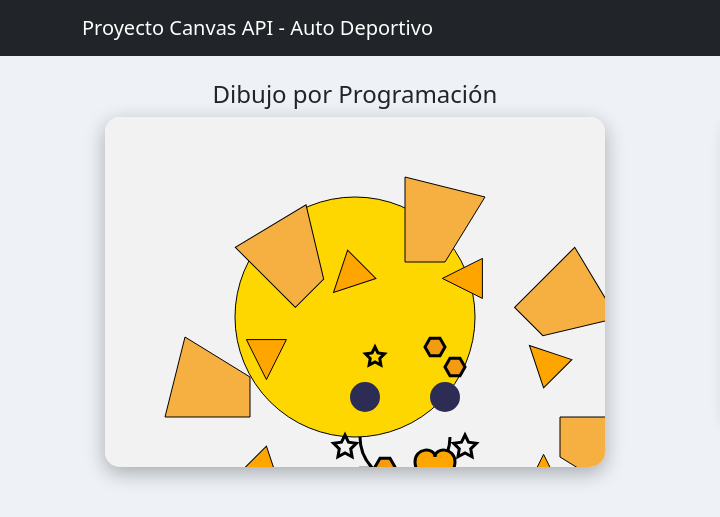
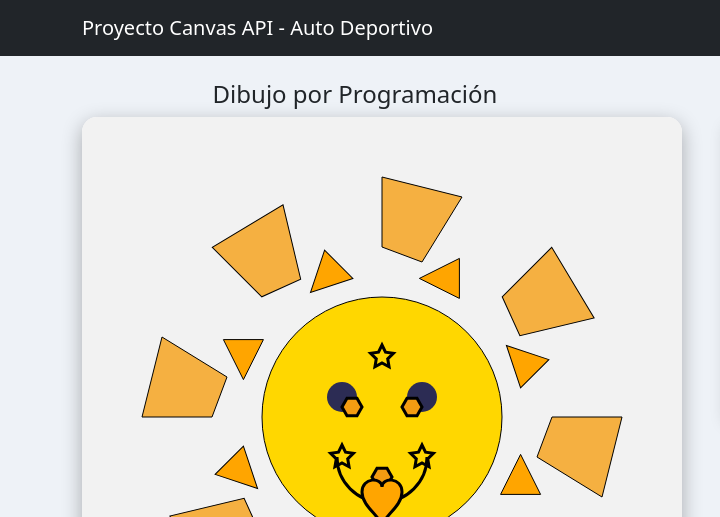
Before and after one commit to ModceMtz/canvas-proyecto, a plain HTML site: page index.html in a window 1280 px wide. Shown: the top 517 px of the page, 0-720 px from the left. Drawn offline with nearby package versions, Linux system fonts and the light colour scheme; grey boxes are pictures that could not be loaded.

Commit message:
Ajuste de marco

```diff
--- a/assets/js/main.js
+++ b/assets/js/main.js
@@ -1,32 +1,32 @@
 /* =====================================================
    PROYECTO CANVAS API
-   Figura: Sol decorativo
+   Figura: Sol decorativo (VERSIÓN CENTRADA)
    Autor: Agustin
-   Figuras utilizadas:
-   - Circulos
-   - Trapecios
-   - Triangulos
-   - Estrellas
-   - Hexagonos
-   - Arcos
 =====================================================*/
 
 const canvas = document.getElementById("canvas");
 const ctx = canvas.getContext("2d");
 
 /* =====================
+   CENTRO DEL SOL
+=====================*/
+const cx = canvas.width / 2;
+const cy = canvas.height / 2;
+
+
+/* =====================
    FONDO
 =====================*/
-ctx.fillStyle="#f2f2f2";
-ctx.fillRect(0,0,600,600);
+ctx.fillStyle = "#f2f2f2";
+ctx.fillRect(0, 0, canvas.width, canvas.height);
 
 
 /* =====================
    SOL PRINCIPAL
 =====================*/
 ctx.beginPath();
-ctx.arc(250,200,120,0,Math.PI*2);
-ctx.fillStyle="gold";
+ctx.arc(cx, cy, 120, 0, Math.PI * 2);
+ctx.fillStyle = "gold";
 ctx.fill();
 ctx.stroke();
 
@@ -34,30 +34,30 @@ ctx.stroke();
 /* =====================
    RAYOS TRAPECIOS
 =====================*/
-function trapecio(x,y,rot){
+function trapecio(x, y, rot) {
     ctx.save();
-    ctx.translate(x,y);
+    ctx.translate(x, y);
     ctx.rotate(rot);
 
     ctx.beginPath();
-    ctx.moveTo(-25,0);
-    ctx.lineTo(60,0);
-    ctx.lineTo(40,80);
-    ctx.lineTo(-25,40);
+    ctx.moveTo(-10, 0);
+    ctx.lineTo(60, 0);
+    ctx.lineTo(40, 80);
+    ctx.lineTo(-25, 40);
     ctx.closePath();
 
-    ctx.fillStyle="#f5b041";
+    ctx.fillStyle = "#f5b041";
     ctx.fill();
     ctx.stroke();
 
     ctx.restore();
 }
 
-for(let i=0;i<8;i++){
+for (let i = 0; i < 8; i++) {
     trapecio(
-        300 + Math.cos(i*Math.PI/4)*180,
-        300 + Math.sin(i*Math.PI/4)*180,
-        i*Math.PI/4
+        cx + Math.cos(i * Math.PI / 4) * 180,
+        cy + Math.sin(i * Math.PI / 4) * 180,
+        i * Math.PI / 4
     );
 }
 
@@ -65,29 +65,29 @@ for(let i=0;i<8;i++){
 /* =====================
    TRIANGULOS
 =====================*/
-function triangulo(x,y,rot){
+function triangulo(x, y, rot) {
     ctx.save();
-    ctx.translate(x,y);
+    ctx.translate(x, y);
     ctx.rotate(rot);
 
     ctx.beginPath();
-    ctx.moveTo(0,-20);
-    ctx.lineTo(20,20);
-    ctx.lineTo(-20,20);
+    ctx.moveTo(0, -20);
+    ctx.lineTo(20, 20);
+    ctx.lineTo(-20, 20);
     ctx.closePath();
 
-    ctx.fillStyle="orange";
+    ctx.fillStyle = "orange";
     ctx.fill();
     ctx.stroke();
 
     ctx.restore();
 }
 
-for(let i=0;i<8;i++){
+for (let i = 0; i < 8; i++) {
     triangulo(
-        300 + Math.cos(i*Math.PI/4 + Math.PI/8)*150,
-        300 + Math.sin(i*Math.PI/4 + Math.PI/8)*150,
-        i*Math.PI/4
+        cx + Math.cos(i * Math.PI / 4 + Math.PI / 8) * 150,
+        cy + Math.sin(i * Math.PI / 4 + Math.PI / 8) * 150,
+        i * Math.PI / 4
     );
 }
 
@@ -96,85 +96,85 @@ for(let i=0;i<8;i++){
    OJOS
 =====================*/
 ctx.beginPath();
-ctx.arc(260,280,15,0,Math.PI*2);
-ctx.fillStyle="#2c2c54";
+ctx.arc(cx - 40, cy - 20, 15, 0, Math.PI * 2);
+ctx.fillStyle = "#2c2c54";
 ctx.fill();
 
 ctx.beginPath();
-ctx.arc(340,280,15,0,Math.PI*2);
+ctx.arc(cx + 40, cy - 20, 15, 0, Math.PI * 2);
 ctx.fill();
 
 
 /* =====================
-   SONRISA (ARCO)
+   SONRISA
 =====================*/
 ctx.beginPath();
-ctx.arc(300,320,45,0,Math.PI);
-ctx.strokeStyle="black";
-ctx.lineWidth=3;
+ctx.arc(cx, cy + 40, 45, 0, Math.PI);
+ctx.lineWidth = 3;
 ctx.stroke();
 
 
 /* =====================
-   ESTRELLA
+   ESTRELLAS (CENTRADAS)
 =====================*/
-function estrella(cx,cy,r){
+function estrella(x, y, r) {
     ctx.beginPath();
-    for(let i=0;i<5;i++){
-        let ang=i*2*Math.PI/5-Math.PI/2;
+    for (let i = 0; i < 5; i++) {
+        let ang = i * 2 * Math.PI / 5 - Math.PI / 2;
         ctx.lineTo(
-            cx+Math.cos(ang)*r,
-            cy+Math.sin(ang)*r
+            x + Math.cos(ang) * r,
+            y + Math.sin(ang) * r
         );
-        ang+=Math.PI/5;
+
+        ang += Math.PI / 5;
         ctx.lineTo(
-            cx+Math.cos(ang)*(r/2),
-            cy+Math.sin(ang)*(r/2)
+            x + Math.cos(ang) * (r / 2),
+            y + Math.sin(ang) * (r / 2)
         );
     }
     ctx.closePath();
     ctx.stroke();
 }
 
-estrella(240,330,12);
-estrella(360,330,12);
-estrella(270,240,10);
-estrella(330,360,10);
+estrella(cx, cy - 60, 12);        // Superior
+estrella(cx - 40, cy + 40, 12);   // Inferior izquierda
+estrella(cx + 40, cy + 40, 12);   // Inferior derecha
 
 
 /* =====================
-   HEXAGONOS
+   HEXAGONOS (ORDENADOS)
 =====================*/
-function hexagono(x,y,r){
+function hexagono(x, y, r) {
     ctx.beginPath();
-    for(let i=0;i<6;i++){
-        let ang=i*Math.PI/3;
+    for (let i = 0; i < 6; i++) {
+        let ang = i * Math.PI / 3;
         ctx.lineTo(
-            x+Math.cos(ang)*r,
-            y+Math.sin(ang)*r
+            x + Math.cos(ang) * r,
+            y + Math.sin(ang) * r
         );
     }
     ctx.closePath();
-    ctx.fillStyle="#f39c12";
+    ctx.fillStyle = "#f39c12";
     ctx.fill();
     ctx.stroke();
 }
 
-hexagono(350,250,10);
-hexagono(260,360,10);
-hexagono(330,230,10);
-hexagono(280,350,10);
+hexagono(cx - 30, cy - 10, 10);
+hexagono(cx + 30, cy - 10, 10);
+hexagono(cx, cy + 60, 10);
 
 
 /* =====================
-   CORAZON
+   CORAZON (CENTRADO)
 =====================*/
 ctx.beginPath();
-ctx.moveTo(330,340);
-ctx.bezierCurveTo(330,330,350,330,350,345);
-ctx.bezierCurveTo(350,360,330,370,330,380);
-ctx.bezierCurveTo(330,370,310,360,310,345);
-ctx.bezierCurveTo(310,330,330,330,330,340);
-ctx.fillStyle="orange";
+ctx.moveTo(cx, cy + 70);
+
+ctx.bezierCurveTo(cx, cy + 60, cx + 20, cy + 60, cx + 20, cy + 75);
+ctx.bezierCurveTo(cx + 20, cy + 90, cx, cy + 100, cx, cy + 110);
+ctx.bezierCurveTo(cx, cy + 100, cx - 20, cy + 90, cx - 20, cy + 75);
+ctx.bezierCurveTo(cx - 20, cy + 60, cx, cy + 60, cx, cy + 70);
+
+ctx.fillStyle = "orange";
 ctx.fill();
 ctx.stroke();
--- a/index.html
+++ b/index.html
@@ -33,7 +33,7 @@ Proyecto Canvas API - Auto Deportivo
 <!-- CANVAS -->
 <div class="col-md-6 text-center">
 <h4>Dibujo por Programación</h4>
-<canvas id="canvas" width="500" height="350"></canvas>
+<canvas id="canvas" width="600" height="600"></canvas>
 </div>
 
 <!-- IMAGEN ORIGINAL -->
```
